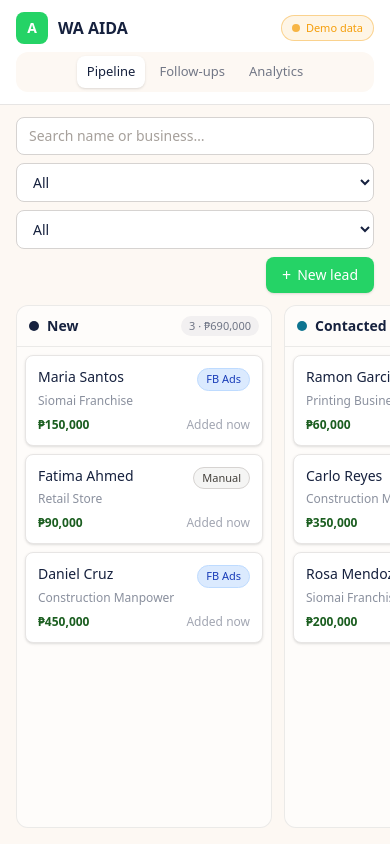
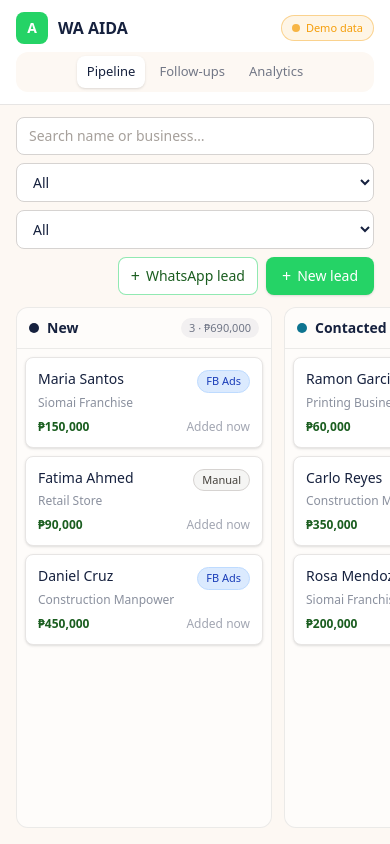
Before and after one commit to wvizmanos/wa-aida-crm, a React (Vite) app: page / in a window 390 px wide. Built offline with nearby package versions, Linux system fonts and the light colour scheme.

Commit message:
Quick-add: '+ WhatsApp lead' button - presets source=whatsapp, autofocuses the phone field, optional chat-context notes; normal New lead unchanged

```diff
--- a/src/App.jsx
+++ b/src/App.jsx
@@ -23,7 +23,8 @@ export default function App() {
   const { leads, sync } = useStore()
   const [tab, setTab] = useState('pipeline')
   const [openLeadId, setOpenLeadId] = useState(null)
-  const [modalLead, setModalLead] = useState(null) // null = closed, 'new' = add, object = edit
+  const [modalLead, setModalLead] = useState(null)
+  const [modalPreset, setModalPreset] = useState(null) // null = closed, 'new' = add, object = edit
   const [settingsOpen, setSettingsOpen] = useState(false)
 
   const openLead = leads.find((l) => l.id === openLeadId) || null
@@ -77,7 +78,7 @@ export default function App() {
       </header>
 
       <main className="min-h-0 flex-1 overflow-y-auto">
-        {tab === 'pipeline' && <Board onOpenLead={setOpenLeadId} onNewLead={() => setModalLead('new')} />}
+        {tab === 'pipeline' && <Board onOpenLead={setOpenLeadId} onNewLead={() => setModalLead('new')} onQuickWhatsApp={() => { setModalPreset('whatsapp'); setModalLead('new') }} />}
         {tab === 'followups' && <Followups onOpenLead={setOpenLeadId} />}
         {tab === 'analytics' && <Analytics />}
       </main>
@@ -90,7 +91,8 @@ export default function App() {
       {modalLead !== null && (
         <LeadModal
           lead={modalLead === 'new' ? null : modalLead}
-          onClose={() => setModalLead(null)}
+          preset={modalPreset}
+          onClose={() => { setModalLead(null); setModalPreset(null) }}
         />
       )}
       {settingsOpen && <SettingsModal onClose={() => setSettingsOpen(false)} />}
--- a/src/Board.jsx
+++ b/src/Board.jsx
@@ -3,7 +3,7 @@ import { SOURCES, STAGES } from './data'
 import { formatPeso, isOverdue, relTime, useStore } from './store'
 import { SourceBadge, inputCls } from './ui'
 
-export default function Board({ onOpenLead, onNewLead }) {
+export default function Board({ onOpenLead, onNewLead, onQuickWhatsApp }) {
   const { leads, actions, linkBadges } = useStore()
   const [search, setSearch] = useState('')
   const [sourceFilter, setSourceFilter] = useState('all')
@@ -55,7 +55,14 @@ export default function Board({ onOpenLead, onNewLead }) {
           <option value="all">All</option>
           {STAGES.map((s) => <option key={s.id} value={s.id}>{s.label}</option>)}
         </select>
-        <div className="ml-auto">
+        <div className="ml-auto flex gap-2">
+          <button
+            onClick={onQuickWhatsApp}
+            className="inline-flex items-center gap-1.5 rounded-lg border border-wagreen/50 bg-white px-3 py-2 text-sm font-medium text-deepgreen transition-colors hover:bg-wagreen/10 focus:outline-none focus-visible:ring-2 focus-visible:ring-wagreen/60"
+            title="Quick capture from a WhatsApp chat"
+          >
+            <span className="text-base leading-none">+</span> WhatsApp lead
+          </button>
           <button
             onClick={onNewLead}
             className="inline-flex items-center gap-1.5 rounded-lg bg-wagreen px-4 py-2 text-sm font-medium text-white shadow-sm transition-colors hover:bg-deepgreen active:bg-deepgreen/90 focus:outline-none focus-visible:ring-2 focus-visible:ring-wagreen/60"
--- a/src/ui.jsx
+++ b/src/ui.jsx
@@ -43,14 +43,14 @@ export const inputCls =
 // name, phone, source and product are fixed after creation (they can be
 // corrected in the Google Sheet). In demo mode everything is editable.
 
-export function LeadModal({ lead, onClose }) {
+export function LeadModal({ lead, preset, onClose }) {
   const { actions, sync } = useStore()
   const editing = !!lead
   const canEditCore = !editing || sync.demoMode // add always; edit core fields only in demo
   const [form, setForm] = useState({
     name: lead?.name || '',
     phone: lead?.phone || '',
-    source: lead?.source || 'manual',
+    source: lead?.source || (preset === 'whatsapp' ? 'whatsapp' : 'manual'),
     product: lead?.product || '',
     stage: lead?.stage || 'new',
     value: lead?.value ?? '',
@@ -58,6 +58,11 @@ export function LeadModal({ lead, onClose }) {
   })
   const [errors, setErrors] = useState({})
   const [saving, setSaving] = useState(false)
+  const phoneRef = useRef(null)
+
+  useEffect(() => {
+    if (!editing && preset === 'whatsapp' && phoneRef.current) phoneRef.current.focus()
+  }, [])
 
   const set = (k) => (e) => setForm((f) => ({ ...f, [k]: e.target.value }))
 
@@ -100,6 +105,11 @@ export function LeadModal({ lead, onClose }) {
           <Button variant="ghost" onClick={onClose} aria-label="Close" className="h-8 w-8 !p-0 text-xl leading-none">×</Button>
         </div>
         <form onSubmit={submit} className="space-y-4" noValidate>
+          {!editing && preset === 'whatsapp' && (
+            <p className="rounded-lg bg-wagreen/10 px-3 py-2 text-xs font-medium text-deepgreen">
+              Quick capture from WhatsApp - paste the number, add a name, done.
+            </p>
+          )}
           <div>
             <label className="mb-1 block text-xs font-medium text-navy/70">Name *</label>
             <input className={inputCls} value={form.name} onChange={set('name')} disabled={!canEditCore} placeholder="e.g. Maria Santos" />
@@ -111,9 +121,15 @@ export function LeadModal({ lead, onClose }) {
           </div>
           <div>
             <label className="mb-1 block text-xs font-medium text-navy/70">WhatsApp number *</label>
-            <input className={inputCls} value={form.phone} onChange={set('phone')} disabled={!canEditCore} placeholder="+63 9xx xxx xxxx" />
+            <input ref={phoneRef} className={inputCls} value={form.phone} onChange={set('phone')} disabled={!canEditCore} placeholder="+63 9xx xxx xxxx" />
             {errors.phone && <p className="mt-1 text-xs text-terracotta">{errors.phone}</p>}
           </div>
+          {!editing && preset === 'whatsapp' && (
+            <div>
+              <label className="mb-1 block text-xs font-medium text-navy/70">Chat context (optional)</label>
+              <textarea className={inputCls + ' min-h-16 resize-y'} value={form.notes || ''} onChange={set('notes')} placeholder="e.g. Asked about the siomai franchise pricing" />
+            </div>
+          )}
           <div className="grid grid-cols-2 gap-4">
             <div>
               <label className="mb-1 block text-xs font-medium text-navy/70">Source</label>
```
